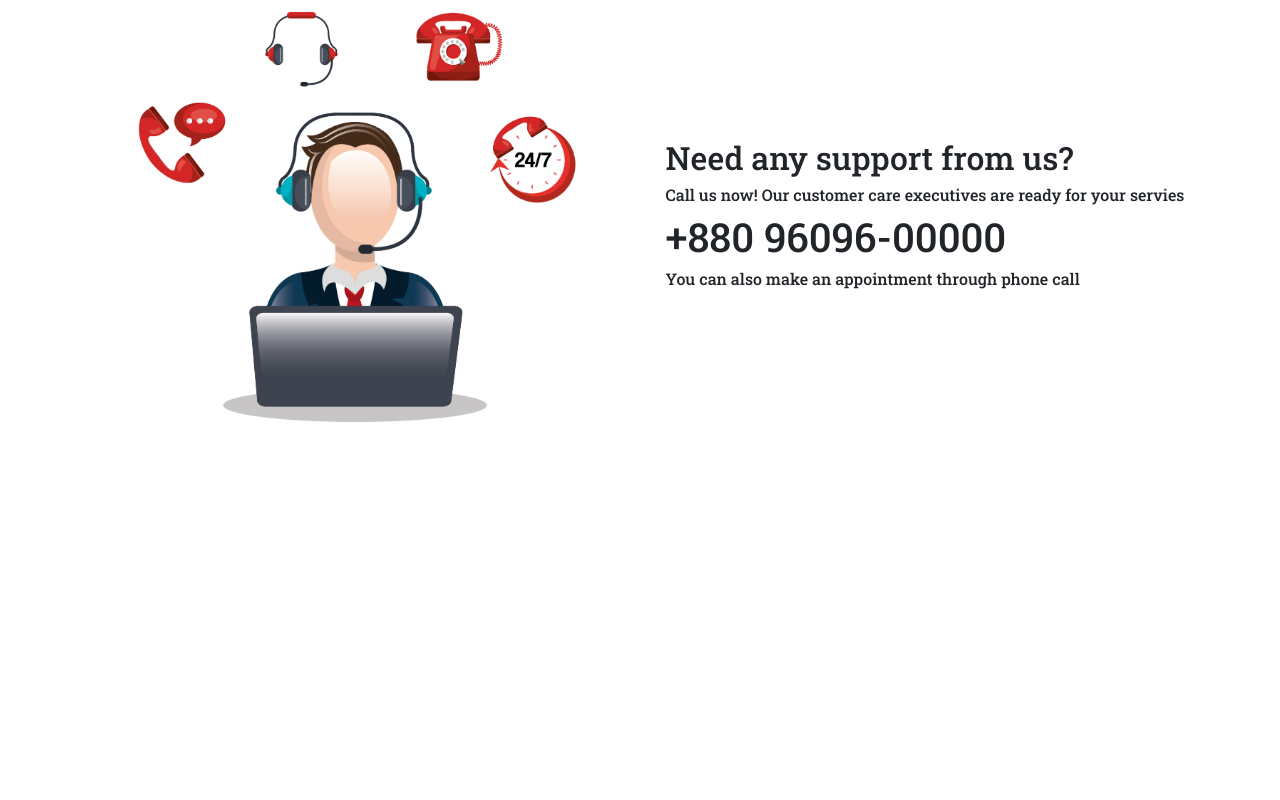
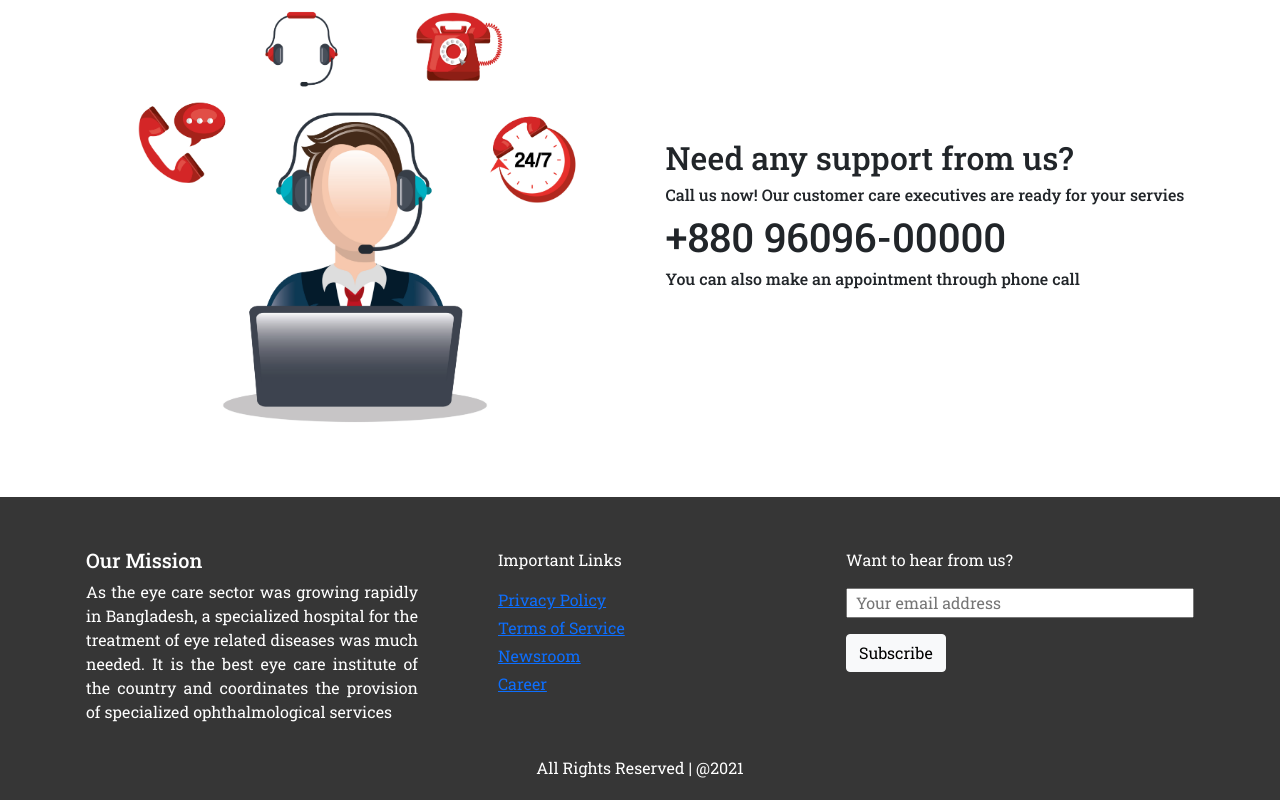
Before and after one commit to musaberulkhan/khan-eye-hospital-react-website, a React (Create React App) app: page / in a window 1280 px wide. Shown: the part 1726-2526 px from the top of the page. Before the commit the page ends 2276 px from the top, so only its background shows below. Built offline with nearby package versions, Linux system fonts and the light colour scheme; no server answers.

Commit message:
Footer Design Added

```diff
--- a/src/App.css
+++ b/src/App.css
@@ -1,3 +1,31 @@
-body{
+*{
   font-family: 'Roboto Slab', serif;
 }
+
+
+html,
+body {
+    height: 100%;
+    position: relative;
+}
+.app{
+    min-height: 100vh;
+    overflow: hidden;
+    display: block;
+    position: relative;
+    padding-bottom: 250px;
+}
+
+
+@media screen and (min-width: 768px) and (max-width: 991px) {
+  .app{
+      padding-bottom: 400px;
+  }
+}
+
+
+@media screen and (max-width: 767px) {
+  .app{
+      padding-bottom: 650px;
+  }
+}
--- a/src/App.js
+++ b/src/App.js
@@ -6,6 +6,7 @@ import Home from './Components/Home/Home';
 import Login from './Components/Login/Login';
 import AuthProvider from './Context/AuthProvider';
 import Register from './Components/Register/Register';
+import Footer from './Components/Footer/Footer';
 
 function App() {
   return (
@@ -30,6 +31,7 @@ function App() {
             </Switch>
           </div>
         </Router>
+        <Footer></Footer>
       </div>
     </AuthProvider>
   );
--- /dev/null
+++ b/src/Components/Footer/Footer.css
@@ -0,0 +1,11 @@
+.footer{
+    background-color:#363636;
+    padding: 35px 10px 20px 10px;
+    color: white;
+    position: absolute;
+    bottom: 0;
+    width: 100%;
+}
+.footer .mission{
+    text-align: justify;
+}
--- /dev/null
+++ b/src/Components/Footer/Footer.js
@@ -0,0 +1,36 @@
+import React from 'react';
+import './Footer.css';
+
+const Footer = () => {
+    return (
+        <div className="footer">
+            <div className="container">
+                <div className="row">
+                    <div className="col-md-4 col-12 p-3">
+                        <h5>Our Mission</h5>
+                        <p className="mission pe-lg-3 fs-6"> As the eye care sector was growing rapidly in Bangladesh, a specialized hospital for the treatment of eye related diseases was much needed. It is the best eye care institute of the country and coordinates the provision of specialized ophthalmological services</p>
+                    </div>
+                    <div className="col-md-4 col-12 ps-md-5 p-3">
+                        <div>
+                            <p>Important Links</p>
+                            <p className="mb-1"><a href="privacy-policy.html">Privacy Policy</a></p>
+                            <p className="mb-1"><a href="privacy-policy.html">Terms of Service</a></p>
+                            <p className="mb-1"><a href="privacy-policy.html">Newsroom</a></p>
+                            <p className="mb-1"><a href="privacy-policy.html">Career</a></p>
+                        </div>
+                    </div>
+                    <div className="col-md-4 col-12 p-3">
+                        <p>Want to hear from us?</p>
+                        <input type="email" className="w-100 px-2" placeholder="Your email address"/>
+                        <button className="btn btn-light mt-3">Subscribe</button>
+                    </div>
+                </div>
+                <div className="row">
+                    <p className="mb-0 text-center">All Rights Reserved | @2021</p>
+                </div>
+            </div>
+        </div>
+    );
+};
+
+export default Footer;
--- a/src/Components/Services/Services.js
+++ b/src/Components/Services/Services.js
@@ -16,7 +16,7 @@ const Services = () => {
     return (
         <div className="container">
             <h1 className="text-center my-5">Services</h1>
-            <div className="row row-cols-1 row-cols-md-4 g-4">
+            <div className="row row-cols-1 row-cols-md-3 row-cols-lg-4 g-4">
                     {
                         services.map(service => <Service
                             key={service.id}
```
